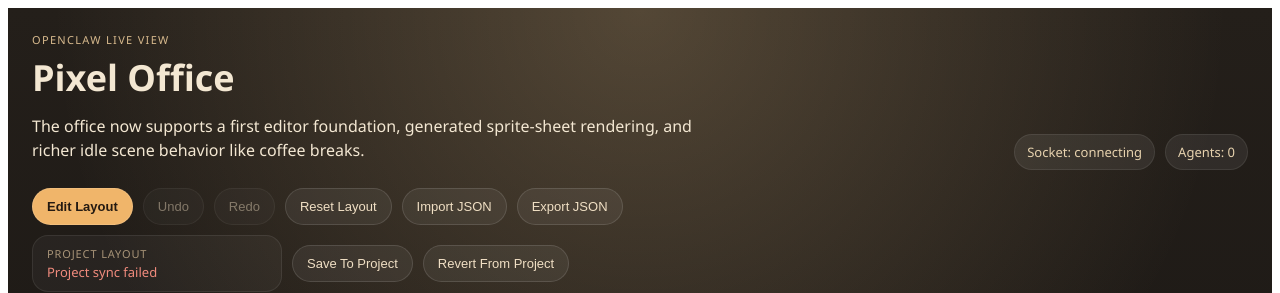
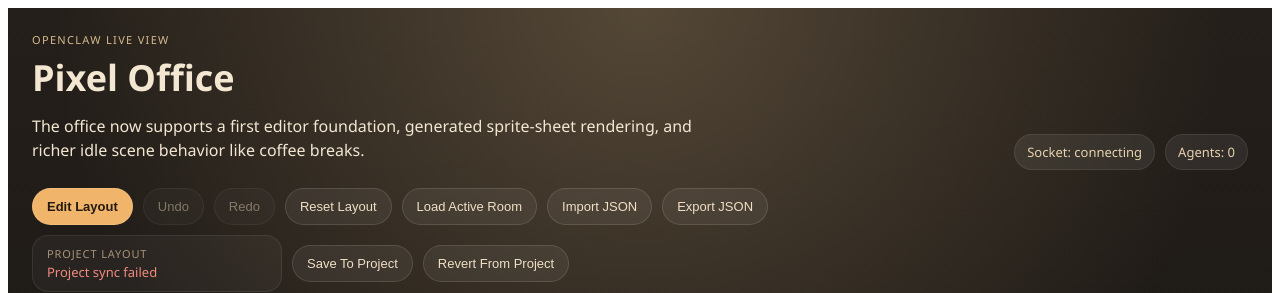
Before and after one commit to lacedupairs-code/pixel-office, a React (Vite) app in the folder webview-ui/: page / in a window 1280 px wide. Shown: the top 293 px of the page. Built offline with nearby package versions, Linux system fonts and the light colour scheme; no server answers; the HTML template or start-up script is replaced by a standard one.

Commit message:
feat: load active room defaults

```diff
--- a/webview-ui/src/App.tsx
+++ b/webview-ui/src/App.tsx
@@ -69,6 +69,7 @@ export default function App() {
   const [projectSavedAt, setProjectSavedAt] = useState<string | null>(null);
   const [projectRevision, setProjectRevision] = useState<string | null>(null);
   const skipNextProjectSyncRef = useRef(true);
+  const activeRoomFallbackAppliedRef = useRef(false);
   const layoutRef = useRef(layout);
   const projectRevisionRef = useRef<string | null>(null);
   const knownAgentIds = Array.from(new Set([...layout.agents.map((seat) => seat.agentId), ...agents.map((agent) => agent.id)])).sort();
@@ -87,6 +88,12 @@ export default function App() {
 
   useEffect(() => {
     projectRevisionRef.current = projectRevision;
+  }, [projectRevision]);
+
+  useEffect(() => {
+    if (projectRevision) {
+      activeRoomFallbackAppliedRef.current = false;
+    }
   }, [projectRevision]);
 
   useEffect(() => {
@@ -386,6 +393,24 @@ export default function App() {
     };
   }, [serverLayoutReady]);
 
+  useEffect(() => {
+    if (!serverLayoutReady || projectSaveState !== "idle" || projectRevision || activeRoomFallbackAppliedRef.current) {
+      return;
+    }
+
+    if (!projectActiveSlotId) {
+      return;
+    }
+
+    const activeRoom = slotRecords[projectActiveSlotId];
+    if (!activeRoom) {
+      return;
+    }
+
+    activeRoomFallbackAppliedRef.current = true;
+    replaceLayout(activeRoom.layout, projectActiveSlotId);
+  }, [projectActiveSlotId, projectRevision, projectSaveState, serverLayoutReady, slotRecords]);
+
   function handlePaintTile(tileX: number, tileY: number) {
     handlePaintTiles([{ x: tileX, y: tileY }]);
   }
@@ -464,10 +489,11 @@ export default function App() {
   }
 
   function handleResetLayout() {
-    commitLayout(() => defaultLayout);
+    const activeRoom = projectActiveSlotId ? slotRecords[projectActiveSlotId] : undefined;
+    commitLayout(() => (activeRoom ? activeRoom.layout : defaultLayout));
     setSelectedSeatAgentId(null);
     setSelectionBounds(null);
-    setActiveSlot(null);
+    setActiveSlot(activeRoom ? projectActiveSlotId : null);
   }
 
   function handleImportLayout() {
@@ -500,6 +526,10 @@ export default function App() {
       if (!nextProjectLayout) {
         setProjectRevision(null);
         setProjectSavedAt(null);
+        const activeRoom = projectActiveSlotId ? slotRecords[projectActiveSlotId] : undefined;
+        if (activeRoom) {
+          replaceLayout(activeRoom.layout, projectActiveSlotId);
+        }
         setProjectSaveState("idle");
         return;
       }
@@ -512,6 +542,19 @@ export default function App() {
       console.error("Failed to reload project layout", error);
       setProjectSaveState("error");
     }
+  }
+
+  function handleLoadActiveRoom() {
+    if (!projectActiveSlotId) {
+      return;
+    }
+
+    const activeRoom = slotRecords[projectActiveSlotId];
+    if (!activeRoom) {
+      return;
+    }
+
+    replaceLayout(activeRoom.layout, projectActiveSlotId);
   }
 
   function handleImportFile(event: ChangeEvent<HTMLInputElement>) {
@@ -970,6 +1013,7 @@ export default function App() {
         onUndo={handleUndo}
         onRedo={handleRedo}
         onResetLayout={handleResetLayout}
+        onLoadActiveRoom={handleLoadActiveRoom}
         onImportLayout={handleImportLayout}
         onExportLayout={handleExportLayout}
         onSaveProject={handleSaveProjectLayout}
--- a/webview-ui/src/components/Toolbar.tsx
+++ b/webview-ui/src/components/Toolbar.tsx
@@ -17,6 +17,7 @@ interface ToolbarProps {
   onUndo: () => void;
   onRedo: () => void;
   onResetLayout: () => void;
+  onLoadActiveRoom: () => void;
   onImportLayout: () => void;
   onExportLayout: () => void;
   onSaveProject: () => void;
@@ -48,6 +49,7 @@ export function Toolbar({
   onUndo,
   onRedo,
   onResetLayout,
+  onLoadActiveRoom,
   onImportLayout,
   onExportLayout,
   onSaveProject,
@@ -130,6 +132,9 @@ export function Toolbar({
         </button>
         <button type="button" style={styles.button} onClick={onResetLayout}>
           Reset Layout
+        </button>
+        <button type="button" style={styles.button} onClick={onLoadActiveRoom} disabled={!projectActiveSlotId}>
+          Load Active Room
         </button>
         <button type="button" style={styles.button} onClick={onImportLayout}>
           Import JSON
```
